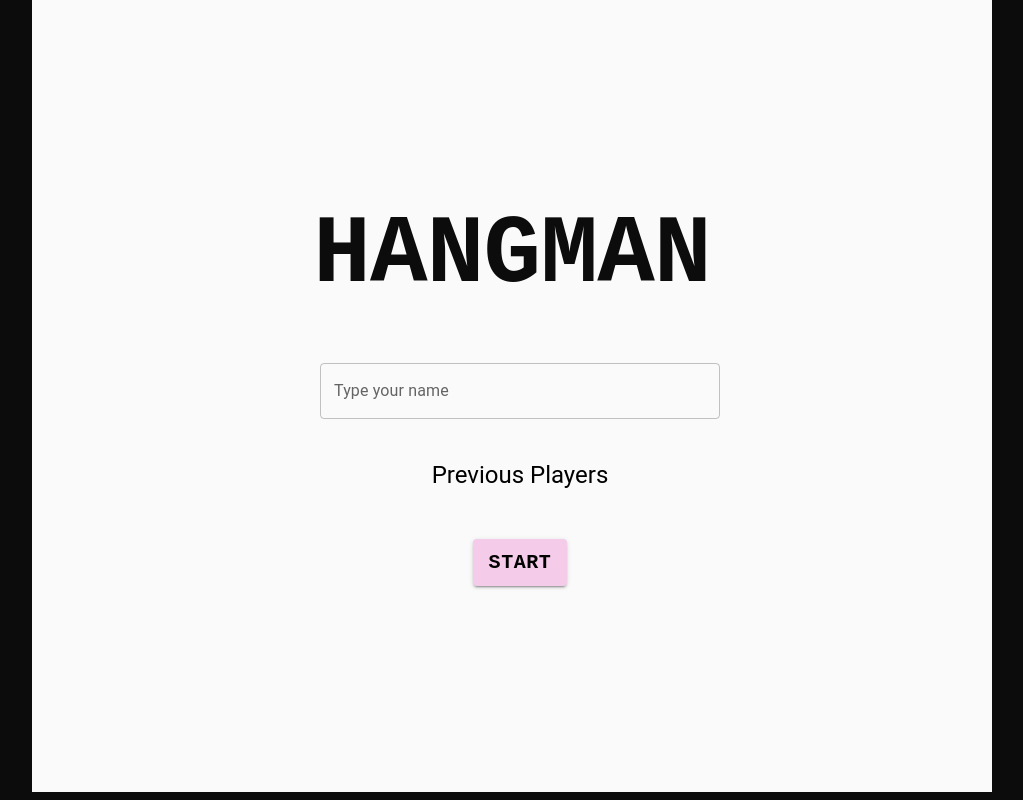
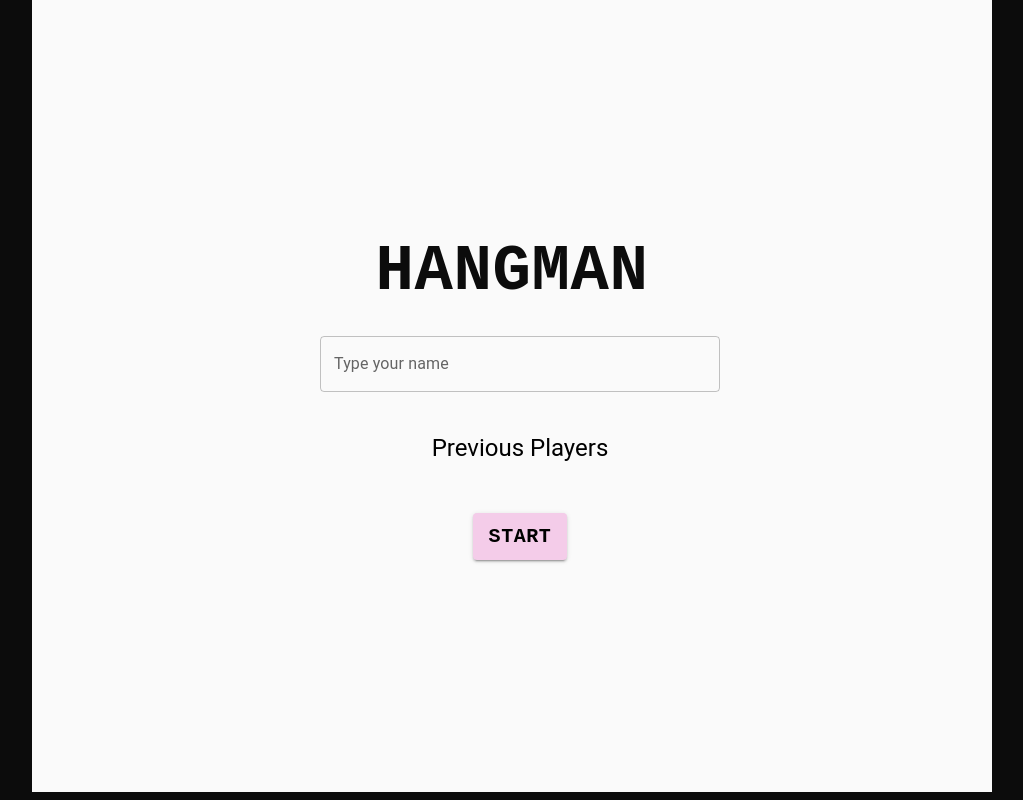
Before and after one commit to cbalsemao/hangman-game, a React (Create React App) app: page / in a window 1280 px wide. Shown: the whole page, without its empty margins (120-1143 px from the left). Built offline with nearby package versions, Linux system fonts and the light colour scheme.

Commit message:
chore: refactor GameToStart section added

```diff
--- a/src/App.tsx
+++ b/src/App.tsx
@@ -4,9 +4,7 @@ import { Global } from '@emotion/react';
 import {
   AlphabetWrapper,
   GameEndWrapper,
-  MovieWrapper,
   TitleWrapper,
-  GlobalStyles,
   palette,
   theme,
 } from './styles/styleguide';
@@ -24,11 +22,38 @@ import {
   isGameEndedWin,
   isGameInProgress,
   isGameToStart,
-  parseScore,
   selectRandomMovie,
 } from './utils/utility';
 import { HangmanSteps, Ranking } from './utils/types';
 import { AppWrapper, ButtonHM, RankingBoard } from './utils/components';
+import GameToStartSection from './sections/GameToStartSection';
+
+const Timer = () => {
+  const [time, setTime] = useState(0);
+
+  useEffect(() => {
+    const interval = setInterval(() => {
+      setTime((prevTime) => prevTime + 1);
+    }, 1000);
+
+    return () => clearInterval(interval);
+  }, []);
+
+  const formatTime = (time: number) => {
+    const minutes = Math.floor(time / 60);
+    const seconds = time % 60;
+    return `${minutes}:${seconds < 10 ? `0${seconds}` : seconds}`;
+  };
+
+  return (
+    <Box>
+      <Typography variant="body1">Time:</Typography>
+      <Typography variant="h5">{formatTime(time)}</Typography>
+    </Box>
+  );
+};
+
+//TODO: Implement a customHook for this functionality
 
 function App() {
   const [countdown, setCountdown] = useState<HangmanSteps>(COUNTDOWN_START);
@@ -37,10 +62,9 @@ function App() {
   const [guessedLetters, setGuessedLetters] = useState<string[]>([]);
   const [wrongLetters, setWrongLetters] = useState<string[]>([]);
   const [temporalName, setTemporalName] = useState<string>('');
+  const [playersList, setPlayersList] = useState<string[]>([]);
   const [rankings, setRankings] = useState<Ranking[]>([]);
   const [playerTime, setPlayerTime] = useState(new Date());
-  const [playersList, setPlayersList] = useState<string[]>([]); // Estado para los jugadores anteriores
-
   const tmpScorePlayer = calculateScore(wrongLetters, guessedLetters);
   const tmpFinalTime = calculatePlayerTime(playerTime, new Date());
 
@@ -54,10 +78,9 @@ function App() {
     setPlayersList(storedPlayers);
   }, []);
 
-  // Guardar los rankings y la lista de jugadores en localStorage
   useEffect(() => {
     localStorage.setItem('rankings', JSON.stringify(rankings));
-    localStorage.setItem('playersList', JSON.stringify(playersList)); // Guardar la lista de jugadores
+    localStorage.setItem('playersList', JSON.stringify(playersList));
   }, [rankings, playersList]);
 
   useEffect(() => {
@@ -71,7 +94,6 @@ function App() {
       );
       setRankings(updatedRankings);
 
-      // Agregar el nombre del jugador a la lista si no está ya presente
       if (!playersList.includes(temporalName)) {
         const updatedPlayersList = [...playersList, temporalName];
         setPlayersList(updatedPlayersList);
@@ -90,7 +112,7 @@ function App() {
     setWrongLetters([]);
     setGameStatus(GameStatus.InProgress);
     setPlayerTime(new Date());
-    setCountdown(COUNTDOWN_START); // Reset countdown to the start
+    setCountdown(COUNTDOWN_START);
   };
 
   const handleWordToGuess = useCallback(
@@ -123,7 +145,7 @@ function App() {
     setSecretWord('');
     setGuessedLetters([]);
     setWrongLetters([]);
-    setCountdown(COUNTDOWN_START); // Reset countdown to start
+    setCountdown(COUNTDOWN_START);
   };
 
   const handleSelectPlayer = (playerName: string) => {
@@ -137,87 +159,13 @@ function App() {
         styles={{ body: { overflowX: 'hidden', margin: 0, padding: 0 } }}
       />
       {isGameToStart(gameStatus) && (
-        <Grid
-          container
-          spacing={2}
-          direction="column"
-          justifyContent="center"
-          alignItems="center"
-          sx={{
-            width: '100%',
-            height: '100%',
-            textAlign: 'center',
-            background: palette.white,
-          }}
-        >
-          <TitleWrapper>
-            <Typography
-              variant="h2"
-              component="h1"
-              gutterBottom
-              align="center"
-              sx={{
-                fontFamily: theme.typography.fontFamily,
-                fontWeight: 'bold',
-                fontSize: { xs: '2rem', sm: '3rem', md: '4rem', lg: '6rem' },
-              }}
-            >
-              Hangman
-            </Typography>
-          </TitleWrapper>
-
-          <Grid
-            item
-            sx={{ width: '100%', display: 'flex', justifyContent: 'center' }}
-          >
-            <TextField
-              id="outlined-basic"
-              label="Type your name"
-              onChange={(e) => setTemporalName(e.target.value)}
-              sx={{
-                width: '80%',
-                maxWidth: '400px',
-                backgroundColor: palette.white,
-                borderRadius: 2,
-              }}
-            />
-          </Grid>
-
-          {/* Previous players */}
-          <Grid
-            item
-            sx={{ width: '100%', display: 'flex', justifyContent: 'center' }}
-          >
-            <Typography variant="h5" sx={{ marginTop: 3 }}>
-              Previous Players
-            </Typography>
-            <Box
-              sx={{
-                marginTop: 2,
-                display: 'flex',
-                flexDirection: 'column',
-                alignItems: 'center',
-              }}
-            >
-              {playersList.map((playerName, index) => (
-                <Button
-                  key={index}
-                  variant="contained"
-                  sx={{ margin: 1 }}
-                  onClick={() => handleSelectPlayer(playerName)}
-                >
-                  {playerName}
-                </Button>
-              ))}
-            </Box>
-          </Grid>
-
-          <Grid item>
-            <ButtonHM label={'Start'} onClick={handleStart} />
-          </Grid>
-        </Grid>
+        <GameToStartSection
+          playersList={playersList}
+          handleSelectPlayer={handleSelectPlayer}
+          setTemporalName={setTemporalName}
+          handleStart={handleStart}
+        />
       )}
-
       {isGameInProgress(gameStatus) && (
         <Paper
           sx={{
@@ -252,8 +200,7 @@ function App() {
                     color: '#fff',
                   }}
                 >
-                  <Typography variant="body1">Time left:</Typography>
-                  <Typography variant="h6">0:00</Typography>
+                  <Timer />
                 </Paper>
               </Box>
             </Grid>
@@ -293,7 +240,6 @@ function App() {
         </Paper>
       )}
 
-      {/* Game End */}
       {isGameEndedLose(gameStatus) && (
         <GameEndWrapper>
           <Typography variant="h4" color="error" gutterBottom>
--- /dev/null
+++ b/src/sections/GameToStartSection.tsx
@@ -0,0 +1,102 @@
+import {
+  Box,
+  Grid,
+  TextField,
+  Typography,
+  Button,
+  styled,
+} from '@mui/material';
+import { palette, theme, TitleWrapper } from '../styles/styleguide';
+import { ButtonHM } from '../utils/components';
+
+const GameTostartContainerStyle = styled(Grid)({
+  flexDirection: 'column',
+  justifyContent: 'center',
+  alignItems: 'center',
+  width: '100%',
+  height: '100%',
+  textAlign: 'center',
+  background: palette.white,
+});
+
+const HangmanTitleStyle = styled(Typography)({
+  textAlign: 'center',
+  fontFamily: theme.typography.fontFamily,
+  fontWeight: 'bold',
+  fontSize: '4rem',
+});
+
+const TempNameStyle = styled(TextField)({
+  width: '80%',
+  maxWidth: '400px',
+  backgroundColor: palette.white,
+  borderRadius: 2,
+});
+
+const PrevPlayersContainerStyle = styled(Grid)({
+  width: '100%',
+  display: 'flex',
+  justifyContent: 'center',
+});
+
+const PrevPlayersButtonsStyle = styled(Box)({
+  display: 'flex',
+  flexDirection: 'column',
+  alignItems: 'center',
+});
+
+type GameToStartSectionProps = {
+  playersList: string[];
+  handleSelectPlayer: (playerName: string) => void;
+  setTemporalName: (name: string) => void;
+  handleStart: () => void;
+};
+
+const GameToStartSection = ({
+  playersList,
+  handleSelectPlayer,
+  setTemporalName,
+  handleStart,
+}: GameToStartSectionProps) => {
+  return (
+    <GameTostartContainerStyle container spacing={2}>
+      <TitleWrapper>
+        <HangmanTitleStyle>Hangman</HangmanTitleStyle>
+      </TitleWrapper>
+
+      <Grid
+        item
+        sx={{ width: '100%', display: 'flex', justifyContent: 'center' }}
+      >
+        <TempNameStyle
+          id="outlined-basic"
+          label="Type your name"
+          onChange={(e) => setTemporalName(e.target.value)}
+        />
+      </Grid>
+
+      <PrevPlayersContainerStyle item>
+        <Typography variant="h5" sx={{ marginTop: 3 }}>
+          Previous Players
+        </Typography>
+        <PrevPlayersButtonsStyle>
+          {playersList.map((playerName, index) => (
+            <Button
+              key={index}
+              variant="contained"
+              onClick={() => handleSelectPlayer(playerName)}
+            >
+              {playerName}
+            </Button>
+          ))}
+        </PrevPlayersButtonsStyle>
+      </PrevPlayersContainerStyle>
+
+      <Grid item>
+        <ButtonHM label={'Start'} onClick={handleStart} />
+      </Grid>
+    </GameTostartContainerStyle>
+  );
+};
+
+export default GameToStartSection;
--- a/src/utils/components.tsx
+++ b/src/utils/components.tsx
@@ -2,6 +2,7 @@ import { Button, Card, Grid, Typography } from '@mui/material';
 import { ButtonWrapper, palette, theme } from '../styles/styleguide';
 import { Ranking } from './types';
 import { RankingBdWrapper, RankingList } from '../styles/styleguide';
+import { useEffect, useState } from 'react';
 type ButtonHMProps = {
   title?: string;
   label: string;
```
